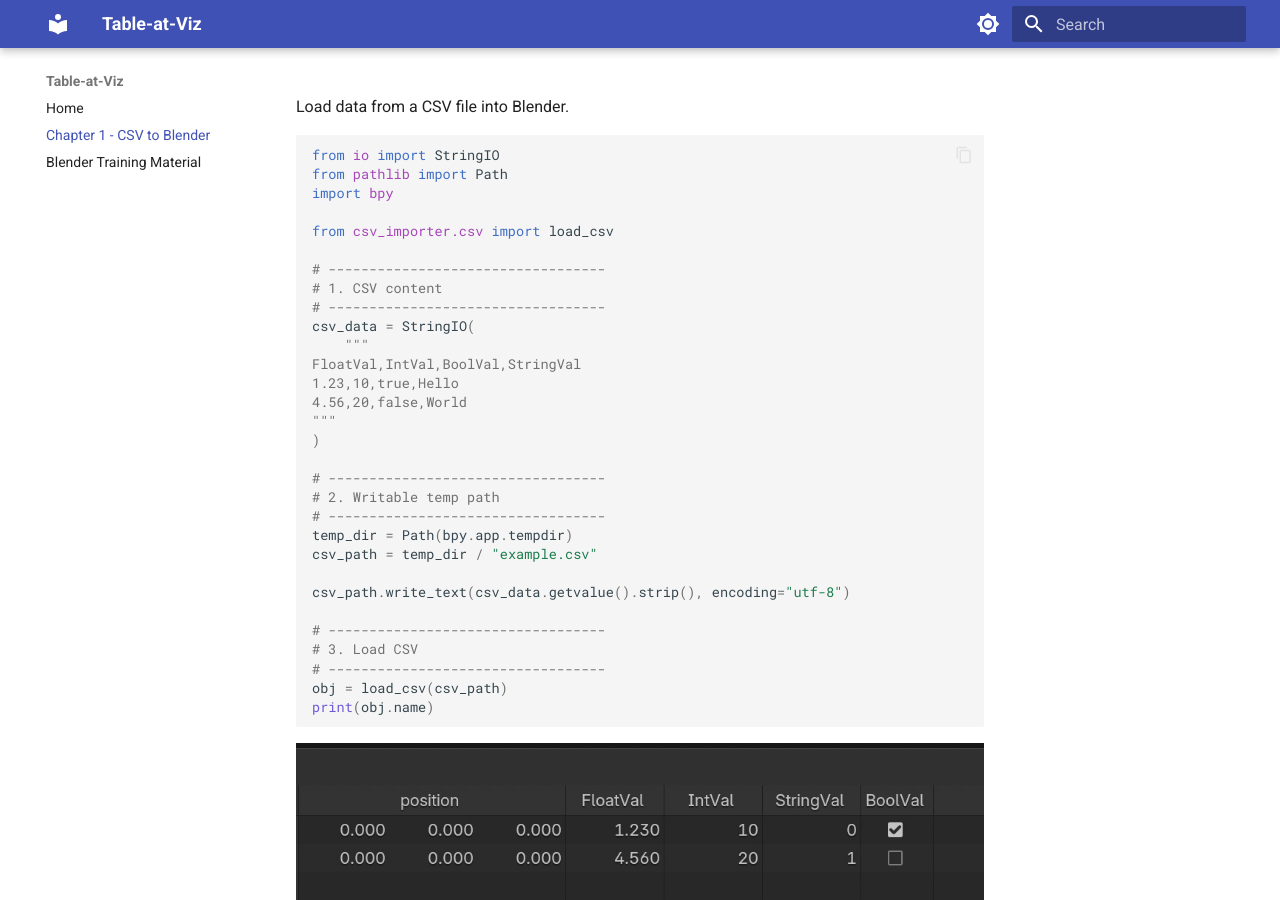
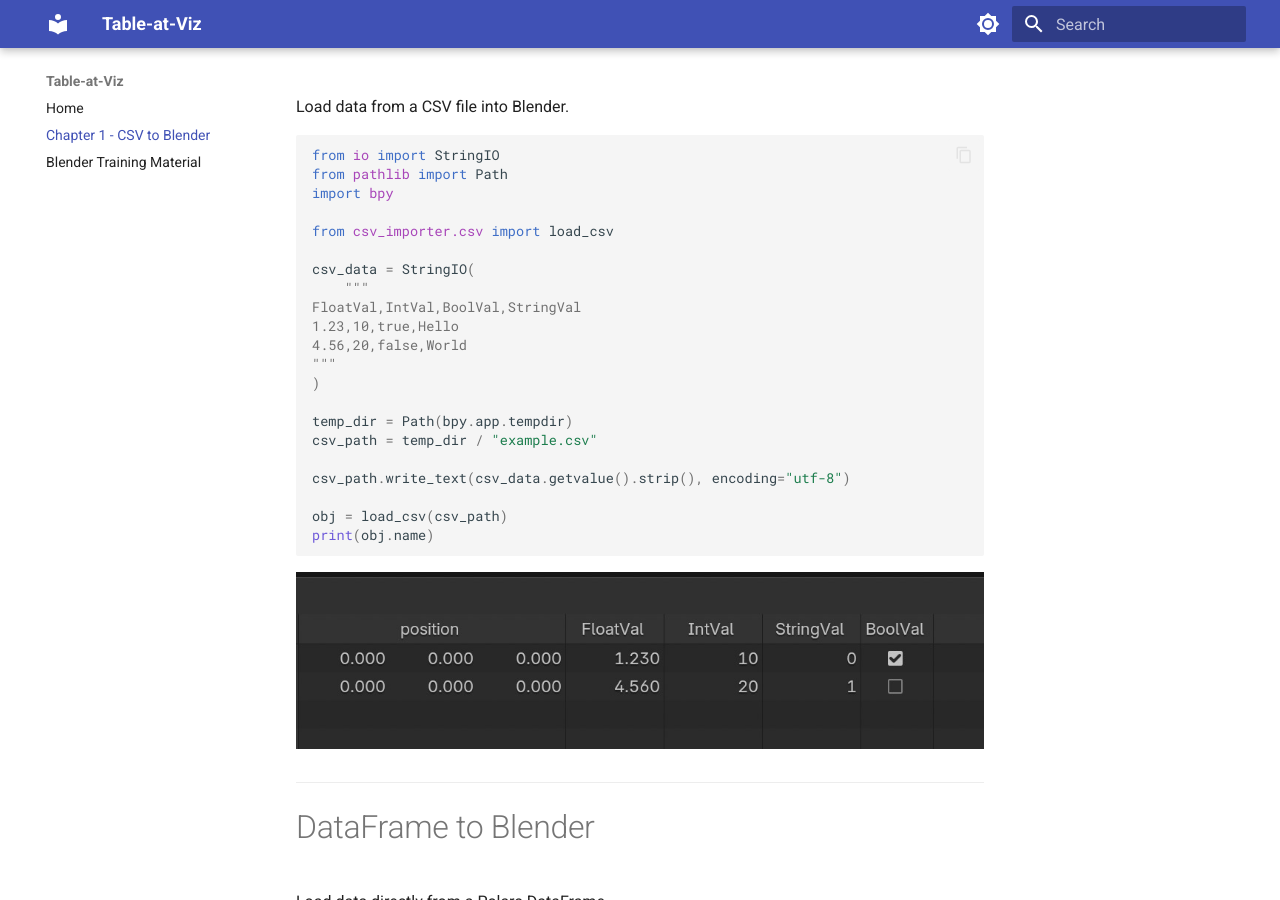
Before and after one commit to kolibril13/Table-at-Viz, an MkDocs documentation site: the page built from docs/chapter1-csv-to-blender.md, in a window 1280 px wide and 900 px high, scrolled down 320 px. Built offline with MkDocs 1.6.1 and Material for MkDocs 9.7.7, drawn with Linux system fonts in a browser that asks for light colours.

Commit message:
better notes

````diff
--- a/docs/chapter1-csv-to-blender.md
+++ b/docs/chapter1-csv-to-blender.md
@@ -22,9 +22,6 @@ import bpy
 
 from csv_importer.csv import load_csv
 
-# ----------------------------------
-# 1. CSV content
-# ----------------------------------
 csv_data = StringIO(
     """
 FloatVal,IntVal,BoolVal,StringVal
@@ -33,23 +30,16 @@ FloatVal,IntVal,BoolVal,StringVal
 """
 )
 
-# ----------------------------------
-# 2. Writable temp path
-# ----------------------------------
 temp_dir = Path(bpy.app.tempdir)
 csv_path = temp_dir / "example.csv"
 
 csv_path.write_text(csv_data.getvalue().strip(), encoding="utf-8")
 
-# ----------------------------------
-# 3. Load CSV
-# ----------------------------------
 obj = load_csv(csv_path)
 print(obj.name)
 ```
 
 ![CSV imported into Blender](assets/csv-to-blender-result.png)
-
 
 ---
 
````
